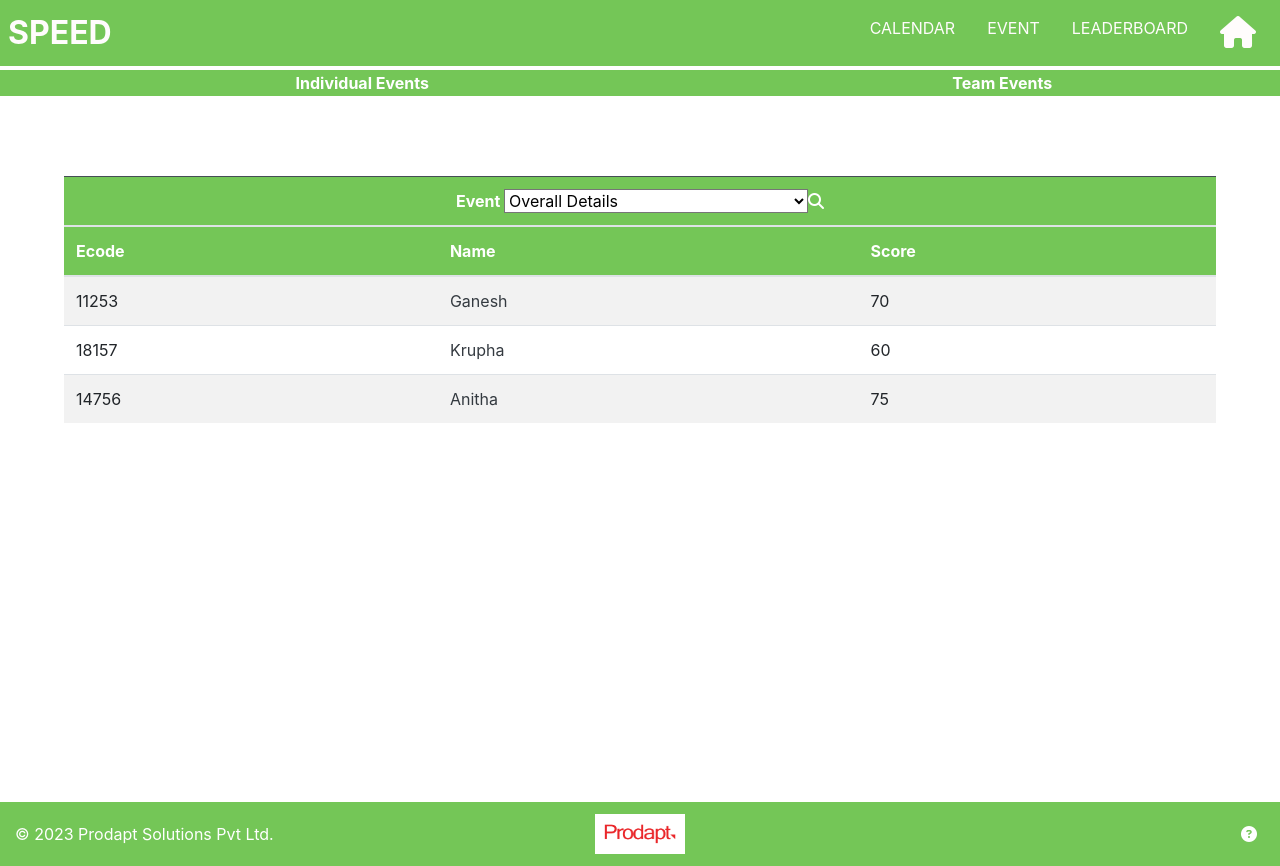
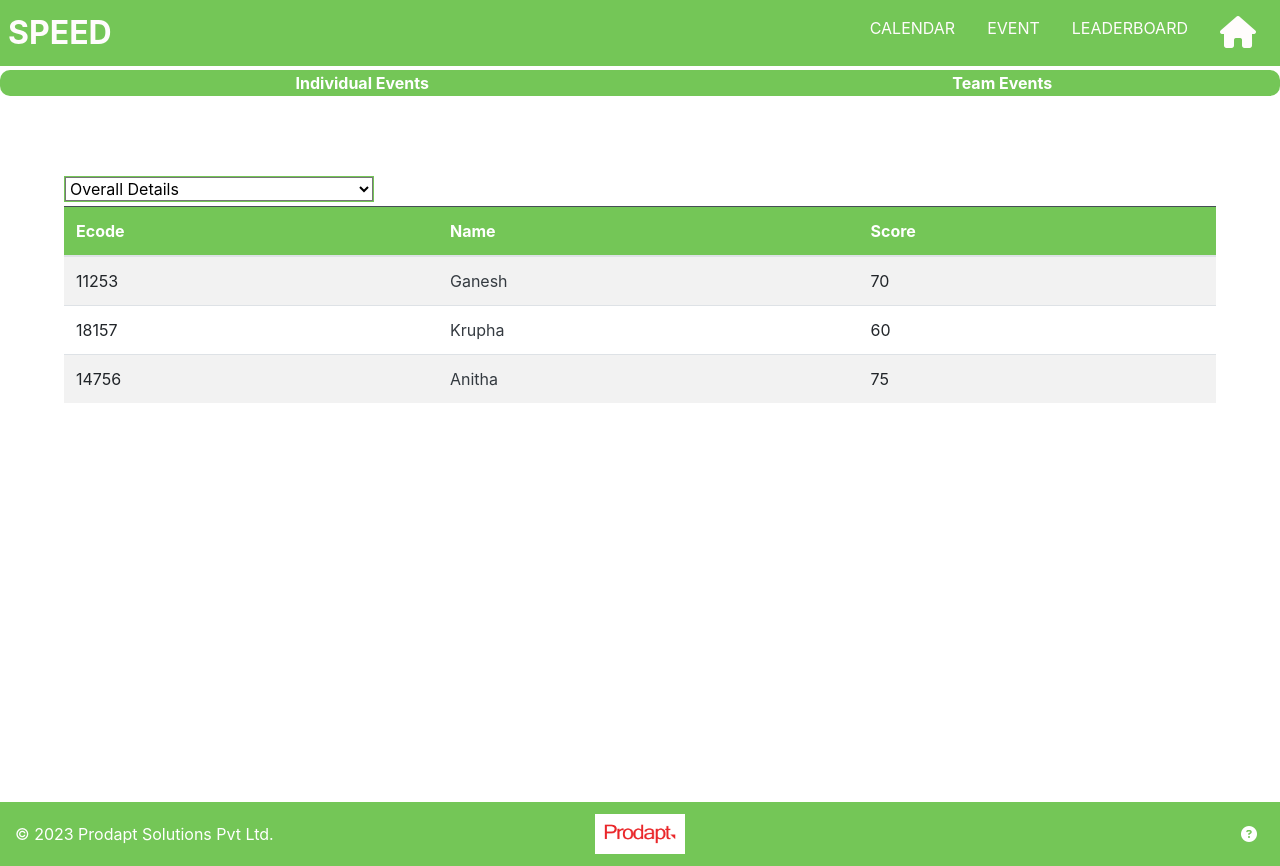
Before and after one commit to Ganesh06031998/Speed, an Angular app: page /leaderboard/individual in a window 1280 px wide. Built offline with nearby package versions, Linux system fonts and the light colour scheme.

Commit message:
Options Menu Implementation

```diff
--- a/src/app/app.module.ts
+++ b/src/app/app.module.ts
@@ -1,6 +1,7 @@
 import { NgModule } from '@angular/core';
 import { BrowserModule } from '@angular/platform-browser';
 import { HttpClientModule } from '@angular/common/http';
+import { FormsModule } from '@angular/forms';
 
 import { AppRoutingModule } from './app-routing.module';
 import { AppComponent } from './app.component';
@@ -28,7 +29,8 @@ import { FooterComponent } from './footer/footer.component';
   imports: [
     BrowserModule,
     AppRoutingModule,
-    HttpClientModule
+    HttpClientModule,
+    FormsModule
   ],
   providers: [],
   bootstrap: [AppComponent]
--- a/src/app/individual-board/individual-board.component.html
+++ b/src/app/individual-board/individual-board.component.html
@@ -1,26 +1,15 @@
 <div style="padding: 5%;">
-    <table class="table  table-hover table-striped" >
-
-        <thead class="table-dark" style ="background-color:#74C657;padding: 5%;">
-            <tr>
+  <tr class="" style="background-color: #74C657;">
     <th style="text-align: center;" colspan="3">
-                Event
-                <select id="categories" style="background: white;">
-                  <option value="" disabled selected>Overall Details</option>
-                  <option>Unscramble</option>
-                  <option>Teasure Hunt</option>
-                  <option>SPEED rapid fire quiz</option>
-                  <option>One minute SPEED story</option>
-                  <option>SPEED networking event</option>
-                  <option>SPEED learning workshop</option>
-                  <option>Learning and devlopment community</option>
-                  <option>Flash decision making challenge</option>
-                  <option>CEO SPEED Q&A</option>
+      <select id="categories" style="background: white;" [(ngModel)]="selectedOption" (change)="onOptionChange()">
+        <option value="" disabled selected>Select your option</option>
+        <option *ngFor="let option of options">{{ option.label }}</option>
       </select>
-                <!-- <button type="button" class="btn btn-success" onclick="myfn()">Apply</button> -->
-                <a href="#" style="color:white;text-decoration: none;"><i class="fas fa-search"></i></a>
+      <!-- <a href="#" style="text-decoration: none; color: white;"><i class="fas fa-search"></i></a> -->
     </th>
   </tr>
+  <table class="table  table-hover table-striped mt-1">
+    <thead class="table-dark" style="background-color:#74C657;padding: 5%;">
       <tr>
         <th>Ecode</th>
         <th>Name</th>
--- a/src/app/individual-board/individual-board.component.ts
+++ b/src/app/individual-board/individual-board.component.ts
@@ -9,23 +9,34 @@ import { CsvFileService } from '../csvFile.service';
   styleUrls: ['./individual-board.component.css']
 })
 export class IndividualBoardComponent implements OnInit {
+  selectedOption: string = 'Overall Details';
+  userList: IndividualModel[] = [];
+  private overall = '../assets/IndividualLeaderboard.csv';
 
-  constructor(private dataService : DataService, private csvFileService : CsvFileService) { }
+  options = [
+    {value:'Overall Details', label:"Overall Details", path:'../assets/IndividualLeaderboard.csv'},
+    {value:'Unscramble', label:"Unscramble", path:'../assets/Unscramble.csv'},
+    {value:'Teasure Hunt', label:"Teasure Hunt", path:'../assets/TeasureHunt.csv'},
+    {value:'SPEED Rapid Fire Quiz', label:"SPEED Rapid Fire Quiz", path:'../assets/SPEEDRapidFireQuiz.csv'},
+    {value:'One Minute SPEED Story', label:"One Minute SPEED Story", path:'../assets/OneMinuteSPEEDStory.csv'},
+    {value:'SPEED Networking Event', label:"SPEED Networking Event", path:'../assets/SPEEDNetworkingEvent.csv'},
+    {value:'Learning and Devlopment Community', label:"Learning and Devlopment Community", path:'../assets/LearningandDevlopmentCommunity.csv'},
+    {value:'Flash Decision Making Challenge', label:"Flash Decision Making Challenge", path:'../assets/FlashDecisionMakingChallenge.csv'}
+  ];
+
+  constructor(private dataService: DataService, private csvFileService: CsvFileService) { }
 
   ngOnInit(): void {
     this.dataService.changeMessage('IndividualBoardComponent');
-    this.fetchCSVData();
+    this.onOptionChange();
   }
-
-  userList: IndividualModel[] = [];
-  private csvUrl = '../assets/IndividualLeaderboard.csv';
-  fetchCSVData(){
-    this.csvFileService.getCSVData(this.csvUrl).subscribe(
+  fetchCSVData(csvUrl : string) {
+    this.csvFileService.getCSVData(csvUrl).subscribe(
       (data: string) => {
-        console.log('data is '+data)
+        console.log('data is ' + data)
         this.userList = this.csvFileService.parseCSVDataIndividual(data);
-          console.log('After the CSV Data :::::: '+ this.userList);
-          this.getcsvData();
+        console.log('After the CSV Data :::::: ' + this.userList);
+        this.getcsvData();
       },
       (error) => {
         console.error('Error fetching CSV data:', error);
@@ -36,7 +47,7 @@ export class IndividualBoardComponent implements OnInit {
     console.log('All CSV Data:');
     this.userList.forEach((user: IndividualModel) => {
       console.log('Ecode:', user.ecode);
-      console.log('User Name:',  user.userName);
+      console.log('User Name:', user.userName);
       console.log('Score:', user.score);
       console.log('---------------------------');
     });
@@ -49,4 +60,14 @@ export class IndividualBoardComponent implements OnInit {
 
     return "";
   }
+
+  onOptionChange() {
+    console.log('Selected Option:', this.selectedOption);
+    this.options.forEach((option : any) => {
+      if(this.selectedOption === option.label){
+        console.log('selected path '+ option.path);
+        this.fetchCSVData(option.path);
+      }
+    });
+  }
 }
--- a/src/app/leaderboard/leaderboard.component.html
+++ b/src/app/leaderboard/leaderboard.component.html
@@ -1,6 +1,6 @@
 <div style="padding:0%;margin: 0%;width: 100%;height: 100%;object-fit: cover;object-position: center center;">
 <div class="mt-1">
-    <table class="p-5" style="width:100%;text-align:center;background-color: #74C657;">
+    <table class="p-5" style="width:100%;text-align:center;background-color: #74C657; border-radius: 10px;">
         <tr style="padding: 4%;">
             <th><a routerLink="individual" style="text-decoration: none;color:white;" class="p-1">Individual Events</a></th>
             <th><a routerLink="team" style="text-decoration: none;color:white;" class="p-1">Team Events</a></th>
```
Also changed, not shown: src/assets/FlashDecisionMakingChallenge.csv (added), src/assets/LearningandDevlopmentCommunity.csv (added), src/assets/OneMinuteSPEEDStory.csv (added), src/assets/SPEEDNetworkingEvent.csv (added), src/assets/SPEEDRapidFireQuiz.csv (added), src/assets/TeasureHunt.csv (added), src/assets/Unscramble.csv (added). Lines whose indentation alone changed are shown as unchanged.
